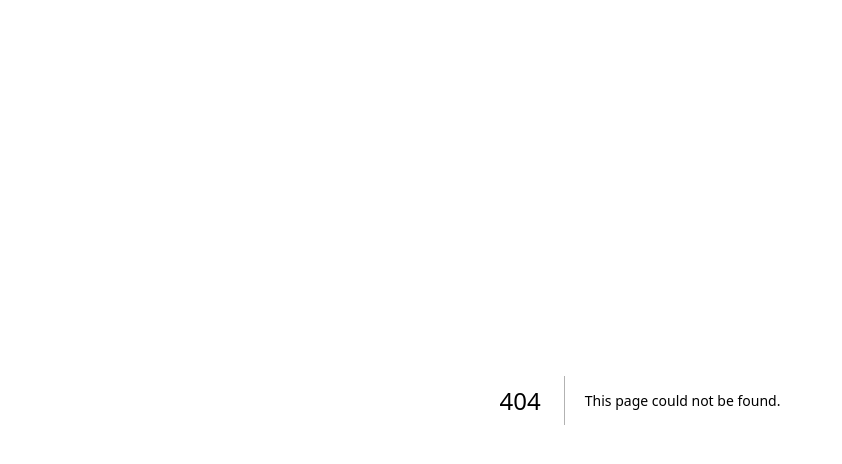
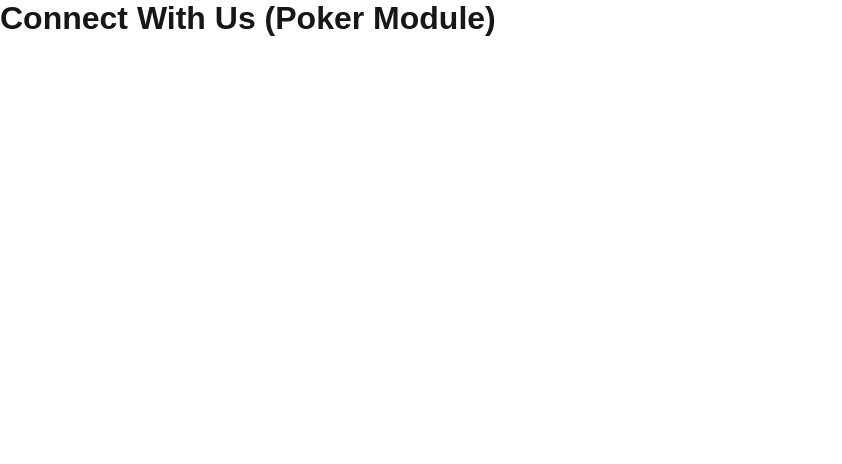
Before and after one commit to kundan100/PlanningPoker, a Next.js app: page /poker/connect-us in a window 1280 px wide. Before the commit this address had no page. Shown: the top 464 px of the page, without its empty margins (0-842 px from the left). Built offline with nearby package versions, Linux system fonts and the light colour scheme.

Commit message:
add pages and see like http://localhost:3000/poker/about-us

```diff
--- /dev/null
+++ b/src/app/poker/about-us/page.tsx
@@ -0,0 +1,5 @@
+'use client';
+
+export default function AboutUs() {
+  return <h1>About Us (Poker Module)</h1>;
+}
--- /dev/null
+++ b/src/app/poker/connect-us/page.tsx
@@ -0,0 +1,5 @@
+'use client';
+
+export default function ConnectUs() {
+  return <h1>Connect With Us (Poker Module)</h1>;
+}
--- /dev/null
+++ b/src/app/poker/page.tsx
@@ -0,0 +1,5 @@
+'use client';
+
+export default function PokerHome() {
+  return <h1>Welcome to the Poker Home Page</h1>;
+}
```
